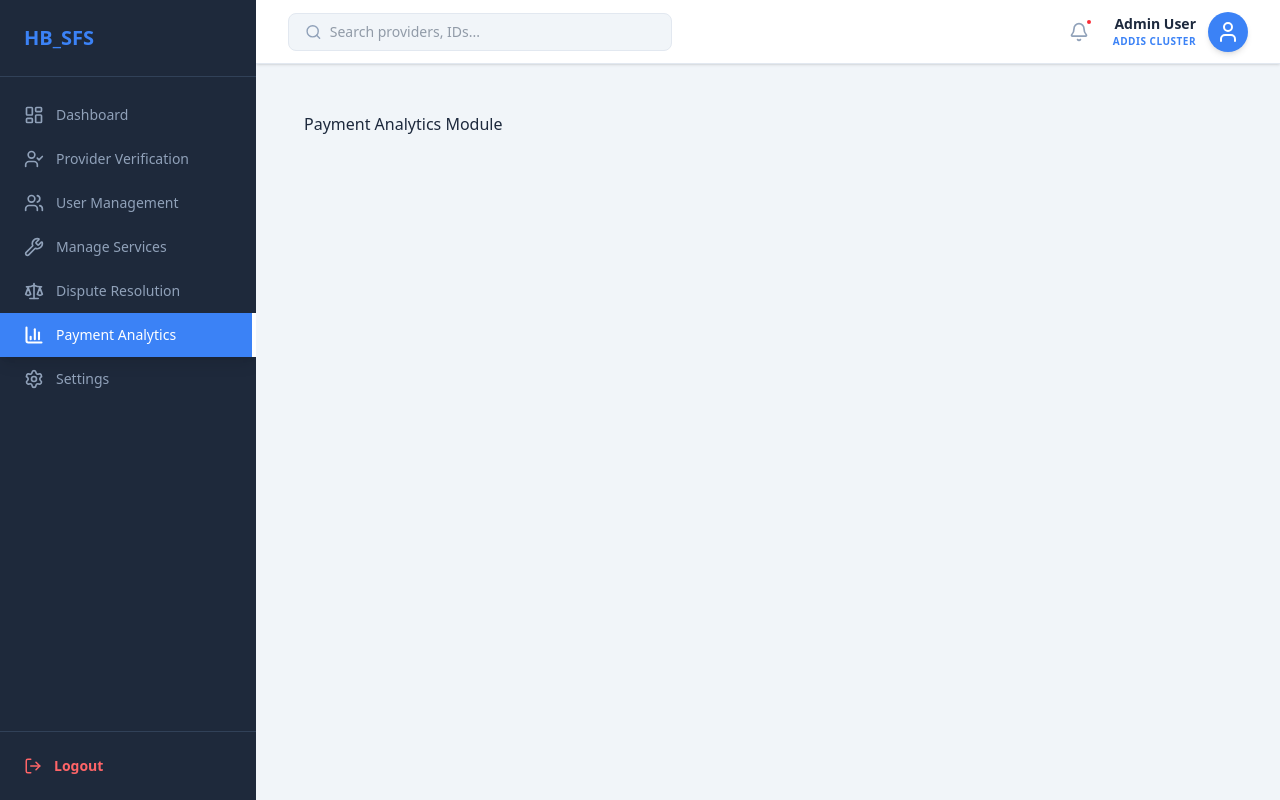
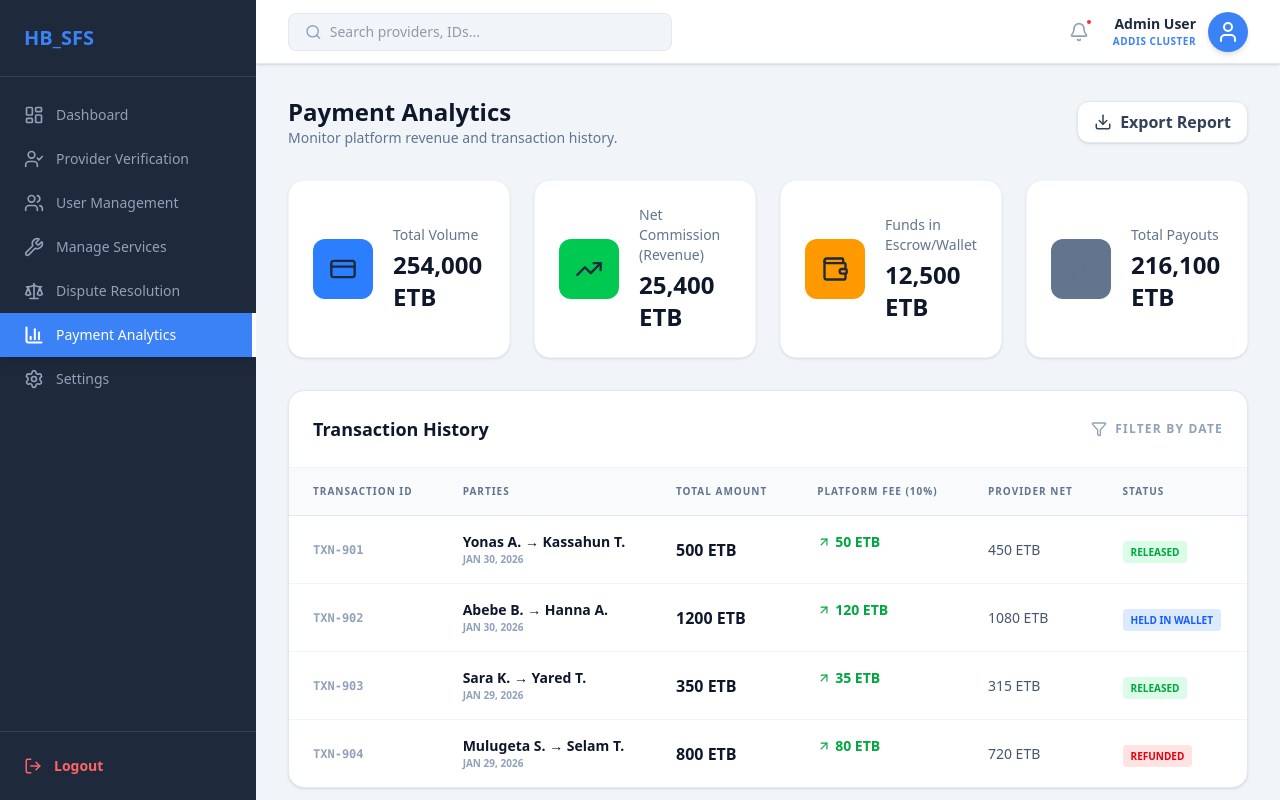
Before and after one commit to Yon4189/Final_Project_dep, a React (Vite) app in the folder web_app/: page /payments in a window 1280 px wide. Built offline with nearby package versions, Linux system fonts and the light colour scheme; sample sign-in values are in the browser's storage.

Commit message:
do the payment analytics page

```diff
--- a/web_app/src/App.jsx
+++ b/web_app/src/App.jsx
@@ -12,6 +12,7 @@ import Verification from './pages/Verification';
 import Users from './pages/Users';
 import Services from './pages/Services';
 import Disputes from './pages/Disputes';
+import Payments from './pages/Payments';
 
 /**
  * 🛡️ ProtectedRoute Component
@@ -56,8 +57,7 @@ function App() {
             <Route path="users" element={<Users />} />
             <Route path="services" element={<Services />} />
             <Route path="disputes" element={<Disputes />} />
-            <Route path="disputes" element={<div className="p-4">Dispute Resolution Module</div>} />
-            <Route path="payments" element={<div className="p-4">Payment Analytics Module</div>} />
+            <Route path="payments" element={<Payments />} />
             <Route path="settings" element={<div className="p-4">Platform Settings</div>} />
 
             {/* 404 Catch-all */}
--- /dev/null
+++ b/web_app/src/pages/Payments.jsx
@@ -0,0 +1,100 @@
+import React, { useState } from 'react';
+import {
+  TrendingUp, Wallet, CreditCard, History,
+  ArrowUpRight, ArrowDownRight, Filter, Download
+} from 'lucide-react';
+import StatCard from '../components/StatCard';
+
+const Payments = () => {
+  // 1. Mock Data for Transactions
+  const [transactions] = useState([
+    { id: "TXN-901", date: "Jan 30, 2026", customer: "Yonas A.", provider: "Kassahun T.", total: 500, fee: 50, net: 450, status: "Released" },
+    { id: "TXN-902", date: "Jan 30, 2026", customer: "Abebe B.", provider: "Hanna A.", total: 1200, fee: 120, net: 1080, status: "Held in Wallet" },
+    { id: "TXN-903", date: "Jan 29, 2026", customer: "Sara K.", provider: "Yared T.", total: 350, fee: 35, net: 315, status: "Released" },
+    { id: "TXN-904", date: "Jan 29, 2026", customer: "Mulugeta S.", provider: "Selam T.", total: 800, fee: 80, net: 720, status: "Refunded" },
+  ]);
+
+  // 2. Summary Statistics
+  const financialStats = [
+    { title: 'Total Volume', value: '254,000 ETB', icon: CreditCard, color: 'bg-blue-500' },
+    { title: 'Net Commission (Revenue)', value: '25,400 ETB', icon: TrendingUp, color: 'bg-green-500' },
+    { title: 'Funds in Escrow/Wallet', value: '12,500 ETB', icon: Wallet, color: 'bg-amber-500' },
+    { title: 'Total Payouts', value: '216,100 ETB', icon: History, color: 'bg-slate-500' },
+  ];
+
+  return (
+    <div className="space-y-8 animate-in fade-in duration-700">
+      <div className="flex flex-col md:flex-row md:items-center justify-between gap-4">
+        <div>
+          <h1 className="text-2xl font-black text-slate-900">Payment Analytics</h1>
+          <p className="text-slate-500 text-sm">Monitor platform revenue and transaction history.</p>
+        </div>
+
+        <button className="flex items-center gap-2 bg-white border border-slate-200 px-4 py-2 rounded-xl font-bold text-slate-700 hover:bg-slate-50 transition-all shadow-sm">
+          <Download size={18} />
+          Export Report
+        </button>
+      </div>
+
+      {/* Financial Overview Cards */}
+      <div className="grid grid-cols-1 md:grid-cols-2 lg:grid-cols-4 gap-6">
+        {financialStats.map((stat, index) => (
+          <StatCard key={index} {...stat} />
+        ))}
+      </div>
+
+      {/* Transaction Table */}
+      <div className="bg-white rounded-2xl shadow-sm border border-slate-200 overflow-hidden">
+        <div className="p-6 border-b border-slate-100 flex justify-between items-center">
+          <h2 className="font-bold text-slate-900 text-lg">Transaction History</h2>
+          <div className="flex items-center gap-2">
+            <Filter size={16} className="text-slate-400" />
+            <span className="text-xs font-bold text-slate-400 uppercase tracking-widest">Filter by Date</span>
+          </div>
+        </div>
+
+        <div className="overflow-x-auto">
+          <table className="w-full text-left">
+            <thead className="bg-slate-50 text-slate-500 text-[10px] uppercase font-black tracking-widest border-b border-slate-200">
+              <tr>
+                <th className="px-6 py-4">Transaction ID</th>
+                <th className="px-6 py-4">Parties</th>
+                <th className="px-6 py-4">Total Amount</th>
+                <th className="px-6 py-4">Platform Fee (10%)</th>
+                <th className="px-6 py-4">Provider Net</th>
+                <th className="px-6 py-4">Status</th>
+              </tr>
+            </thead>
+            <tbody className="divide-y divide-slate-100">
+              {transactions.map((txn) => (
+                <tr key={txn.id} className="hover:bg-slate-50 transition-colors">
+                  <td className="px-6 py-4 font-mono text-xs font-bold text-slate-400">{txn.id}</td>
+                  <td className="px-6 py-4">
+                    <div className="text-sm font-bold text-slate-900">{txn.customer} → {txn.provider}</div>
+                    <div className="text-[10px] text-slate-400 uppercase font-bold">{txn.date}</div>
+                  </td>
+                  <td className="px-6 py-4 font-bold text-slate-900">{txn.total} ETB</td>
+                  <td className="px-6 py-4 text-sm text-green-600 font-bold flex items-center gap-1">
+                    <ArrowUpRight size={14} /> {txn.fee} ETB
+                  </td>
+                  <td className="px-6 py-4 text-sm text-slate-600">{txn.net} ETB</td>
+                  <td className="px-6 py-4">
+                    <span className={`px-2 py-1 rounded text-[10px] font-black uppercase ${
+                      txn.status === 'Released' ? 'bg-green-100 text-green-600' :
+                      txn.status === 'Refunded' ? 'bg-red-100 text-red-600' :
+                      'bg-blue-100 text-blue-600'
+                    }`}>
+                      {txn.status}
+                    </span>
+                  </td>
+                </tr>
+              ))}
+            </tbody>
+          </table>
+        </div>
+      </div>
+    </div>
+  );
+};
+
+export default Payments;
```
